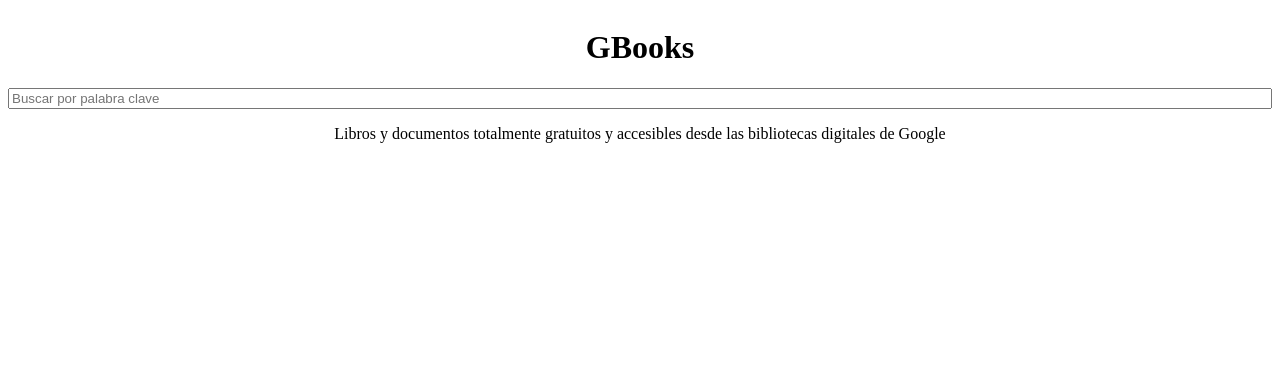
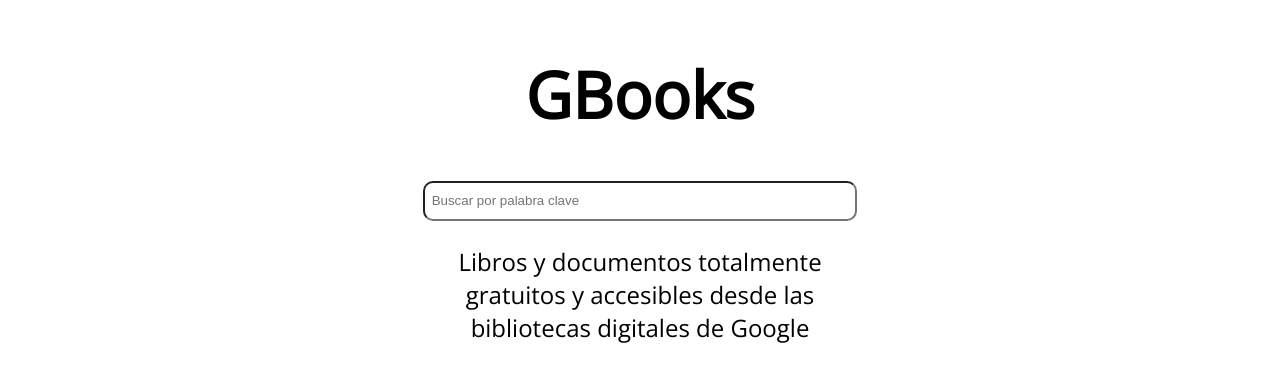
Before and after one commit to luissimosa199/gbooks, a React (Create React App) app: page /#/ in a window 1280 px wide. Shown: the top 382 px of the page. Built offline with nearby package versions, Linux system fonts and the light colour scheme.

Commit message:
feat: font & search input style

```diff
--- a/public/index.html
+++ b/public/index.html
@@ -1,14 +1,12 @@
 <!DOCTYPE html>
 <html lang="en">
+
 <head>
   <meta charset="utf-8" />
   <link rel="icon" href="%PUBLIC_URL%/favicon.ico" />
   <meta name="viewport" content="width=device-width, initial-scale=1" />
   <meta name="theme-color" content="#000000" />
-    <meta
-      name="Gbooks"
-      content="Descarga gratis libros de la biblioteca de Google"
-    />
+  <meta name="Gbooks" content="Descarga gratis libros de la biblioteca de Google" />
   <link rel="apple-touch-icon" href="%PUBLIC_URL%/logo192.png" />
   <!--
       manifest.json provides metadata used when your web app is installed on a
@@ -24,8 +22,14 @@
       work correctly both with client-side routing and a non-root public URL.
       Learn how to configure a non-root public URL by running `npm run build`.
     -->
+
+  <link rel="preconnect" href="https://fonts.googleapis.com">
+  <link rel="preconnect" href="https://fonts.gstatic.com" crossorigin>
+  <link href="https://fonts.googleapis.com/css2?family=Open+Sans&display=swap" rel="stylesheet">
+
   <title>Gbooks</title>
 </head>
+
 <body>
   <noscript>You need to enable JavaScript to run this app.</noscript>
   <div id="root"></div>
@@ -40,4 +44,5 @@
       To create a production bundle, use `npm run build` or `yarn build`.
     -->
 </body>
+
 </html>
--- a/src/components/Search/Search.jsx
+++ b/src/components/Search/Search.jsx
@@ -4,8 +4,8 @@
 import { useDispatch } from "react-redux";
 import { setUrl, setIndex, setCurrentPage } from "../store/slices/resultsSlice";
 
-// DEPENDENCIES
-// import axios from "axios";
+// CSS
+import './Search.style.css';
 
 const Search = () => {
   // HOOKS
--- /dev/null
+++ b/src/components/Search/Search.style.css
@@ -0,0 +1,6 @@
+input {
+    width: 100%;
+    height: 3em;
+    border-radius: var(--border-radius);
+    padding-inline: 0.5em;
+}
--- a/src/components/views/Home/Home.style.css
+++ b/src/components/views/Home/Home.style.css
@@ -1,8 +1,18 @@
 .home_container {
     text-align: center;
     padding: .5em;
+    max-width: 450px;
+    margin: 0 auto;
 }
 
 .home_container input {
     width: 100%;
 }
+
+h1 {
+    font-size: 4em;
+}
+
+p {
+    font-size: 1.5em;
+}
--- a/src/index.css
+++ b/src/index.css
@@ -5,9 +5,11 @@
 :root {
   --border-test: 1px solid black;
   --color-grey: #c7c7c7;
+  --border-radius: 10px;
 }
 
 .App, body {
   margin: 0;
   padding: 0;
+  font-family: 'Open Sans', sans-serif;
 }
```
Lines whose indentation alone changed are shown as unchanged.
